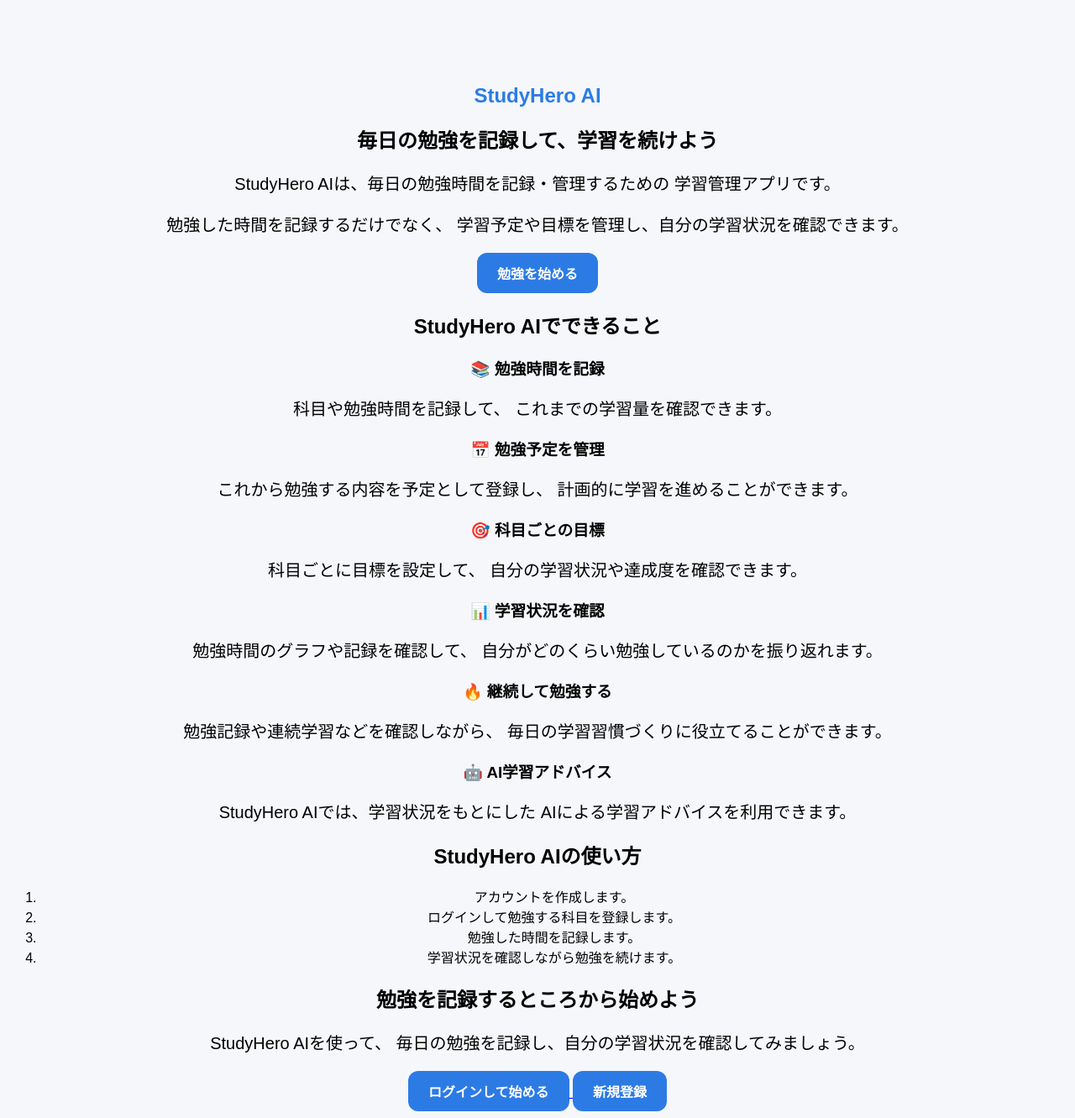
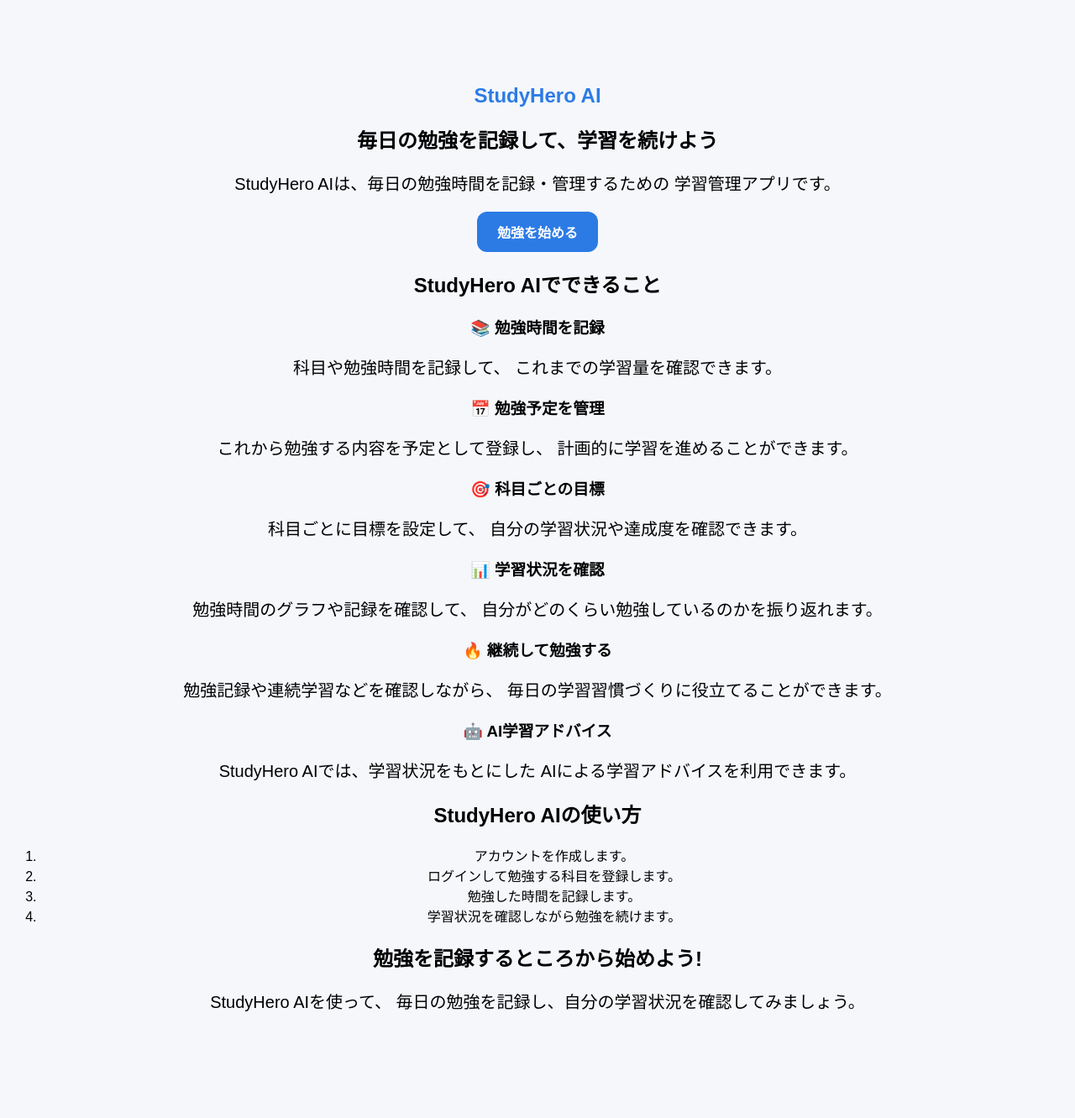
Before and after one commit to hasegawa-div/studyhero-ai, a Flask app: page / in a window 1280 px wide. Shown: the whole page at 84% size. After the commit the page ends 1204 px from the top, so only its background shows below. Run offline with Flask 3, Linux system fonts and the light colour scheme.

Commit message:
Improve index.html

```diff
--- a/templates/index.html
+++ b/templates/index.html
@@ -26,11 +26,6 @@
             <p>
                 StudyHero AIは、毎日の勉強時間を記録・管理するための
                 学習管理アプリです。
-            </p>
-
-            <p>
-                勉強した時間を記録するだけでなく、
-                学習予定や目標を管理し、自分の学習状況を確認できます。
             </p>
 
             <a href="{{ url_for('login') }}">
@@ -124,20 +119,14 @@
         <!-- 最後の案内 -->
         <section>
 
-            <h2>勉強を記録するところから始めよう</h2>
+            <h2>勉強を記録するところから始めよう!</h2>
 
             <p>
                 StudyHero AIを使って、
                 毎日の勉強を記録し、自分の学習状況を確認してみましょう。
             </p>
 
-            <a href="{{ url_for('login') }}">
-                <button>ログインして始める</button>
-            </a>
 
-            <a href="{{ url_for('register') }}">
-                <button>新規登録</button>
-            </a>
 
         </section>
 
```
